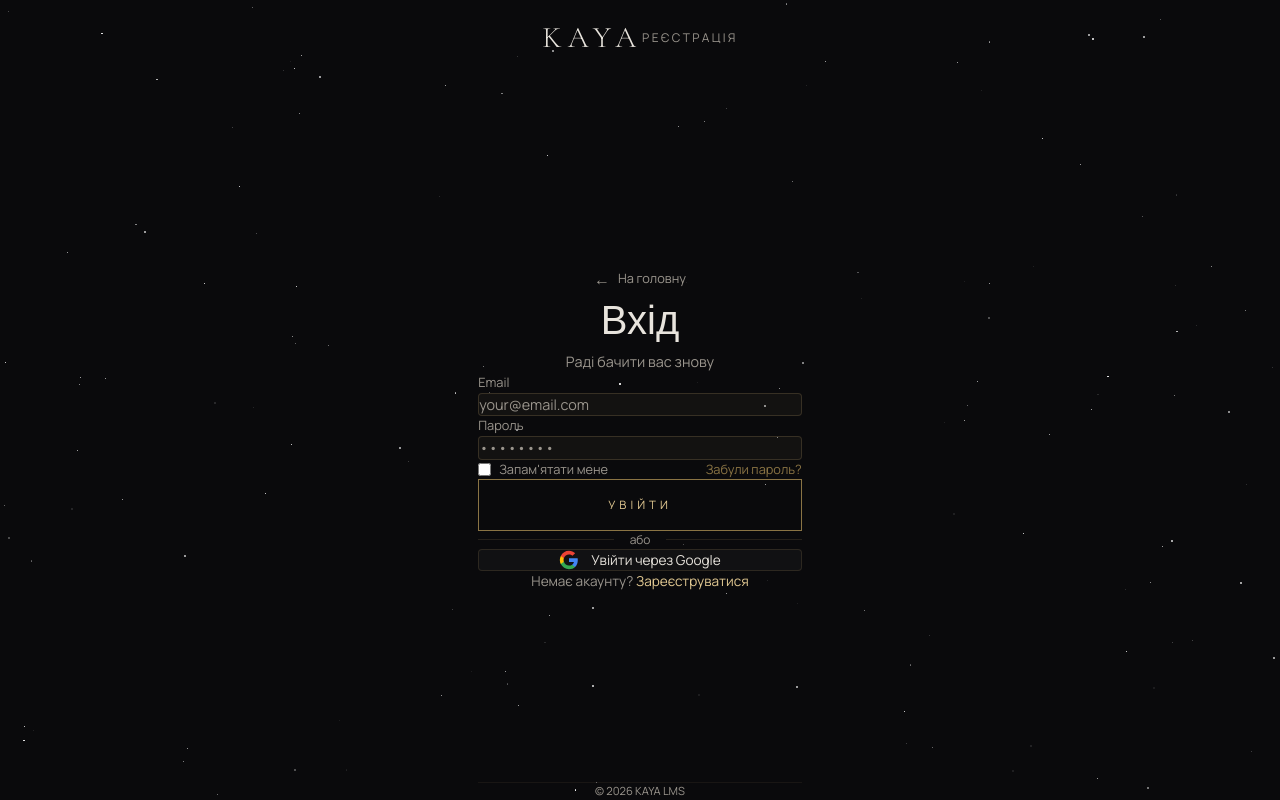
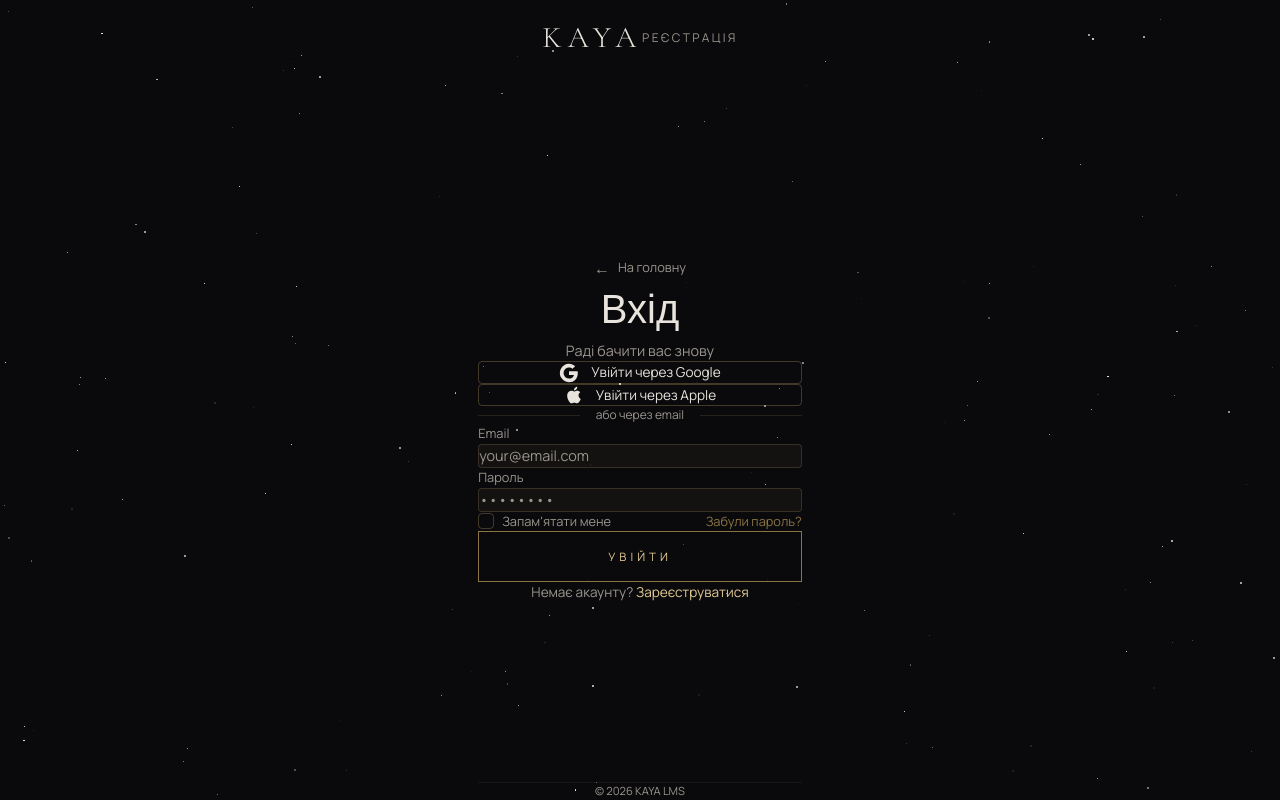
Before and after one commit to historicalalice-pixel/kaya-lms, a Next.js app in the folder web/: page /login in a window 1280 px wide. Built offline with nearby package versions, Linux system fonts and the light colour scheme.

Commit message:
епл і гугл авторизація

```diff
--- a/web/src/app/login/page.tsx
+++ b/web/src/app/login/page.tsx
@@ -31,7 +31,6 @@ export default function LoginPage() {
 
   const handleSubmit = (e: React.FormEvent) => {
     e.preventDefault();
-    // Тут буде логіка авторизації
     console.log("Login:", { email, password });
   };
 
@@ -77,6 +76,33 @@ export default function LoginPage() {
             </p>
           </div>
 
+          {/* SOCIAL LOGIN BUTTONS */}
+          <div className="space-y-3 mb-8">
+            <button className="w-full flex items-center justify-center gap-3 bg-transparent border border-[rgba(201,169,110,0.3)] rounded px-4 py-3 font-sans text-[0.85rem] text-[var(--text)] hover:border-[var(--gold-light)] hover:bg-[rgba(201,169,110,0.05)] transition-all duration-300">
+              <svg className="w-5 h-5" viewBox="0 0 24 24">
+                <path fill="currentColor" d="M22.56 12.25c0-.78-.07-1.53-.2-2.25H12v4.26h5.92c-.26 1.37-1.04 2.53-2.21 3.31v2.77h3.57c2.08-1.92 3.28-4.74 3.28-8.09z"/>
+                <path fill="currentColor" d="M12 23c2.97 0 5.46-.98 7.28-2.66l-3.57-2.77c-.98.66-2.23 1.06-3.71 1.06-2.86 0-5.29-1.93-6.16-4.53H2.18v2.84C3.99 20.53 7.7 23 12 23z"/>
+                <path fill="currentColor" d="M5.84 14.09c-.22-.66-.35-1.36-.35-2.09s.13-1.43.35-2.09V7.07H2.18C1.43 8.55 1 10.22 1 12s.43 3.45 1.18 4.93l2.85-2.22.81-.62z"/>
+                <path fill="currentColor" d="M12 5.38c1.62 0 3.06.56 4.21 1.64l3.15-3.15C17.45 2.09 14.97 1 12 1 7.7 1 3.99 3.47 2.18 7.07l3.66 2.84c.87-2.6 3.3-4.53 6.16-4.53z"/>
+              </svg>
+              Увійти через Google
+            </button>
+
+            <button className="w-full flex items-center justify-center gap-3 bg-transparent border border-[rgba(201,169,110,0.3)] rounded px-4 py-3 font-sans text-[0.85rem] text-[var(--text)] hover:border-[var(--gold-light)] hover:bg-[rgba(201,169,110,0.05)] transition-all duration-300">
+              <svg className="w-5 h-5" viewBox="0 0 24 24" fill="currentColor">
+                <path d="M18.71 19.5c-.83 1.24-1.71 2.45-3.05 2.47-1.34.03-1.77-.79-3.29-.79-1.53 0-2 .77-3.27.82-1.31.05-2.3-1.32-3.14-2.53C4.25 17 2.94 12.45 4.7 9.39c.87-1.52 2.43-2.48 4.12-2.51 1.28-.02 2.5.87 3.29.87.78 0 2.26-1.07 3.81-.91.65.03 2.47.26 3.64 1.98-.09.06-2.17 1.28-2.15 3.81.03 3.02 2.65 4.03 2.68 4.04-.03.07-.42 1.44-1.38 2.83M13 3.5c.73-.83 1.94-1.46 2.94-1.5.13 1.17-.34 2.35-1.04 3.19-.69.85-1.83 1.51-2.95 1.42-.15-1.15.41-2.35 1.05-3.11z"/>
+              </svg>
+              Увійти через Apple
+            </button>
+          </div>
+
+          {/* DIVIDER */}
+          <div className="flex items-center gap-4 mb-8">
+            <div className="flex-1 h-[1px] bg-[rgba(201,169,110,0.15)]"></div>
+            <span className="font-sans text-[0.75rem] text-[var(--text-dim)]">або через email</span>
+            <div className="flex-1 h-[1px] bg-[rgba(201,169,110,0.15)]"></div>
+          </div>
+
           {/* FORM */}
           <form onSubmit={handleSubmit} className="space-y-5">
             <div>
@@ -108,9 +134,15 @@ export default function LoginPage() {
             </div>
 
             <div className="flex items-center justify-between text-[0.8rem]">
-              <label className="flex items-center gap-2 cursor-pointer">
-                <input type="checkbox" className="accent-[var(--gold)]" />
-                <span className="text-[var(--text-dim)]">Запам'ятати мене</span>
+              <label className="flex items-center gap-2 cursor-pointer group">
+                <div className="relative">
+                  <input type="checkbox" className="sr-only peer" />
+                  <div className="w-4 h-4 border border-[rgba(201,169,110,0.3)] rounded peer-checked:bg-[var(--gold)] peer-checked:border-[var(--gold)] transition-all"></div>
+                  <svg className="absolute top-0.5 left-0.5 w-3 h-3 text-[var(--bg)] opacity-0 peer-checked:opacity-100 transition-opacity" viewBox="0 0 24 24" fill="none" stroke="currentColor" strokeWidth="3">
+                    <polyline points="20 6 9 17 4 12"></polyline>
+                  </svg>
+                </div>
+                <span className="text-[var(--text-dim)] group-hover:text-[var(--text)] transition-colors">Запам'ятати мене</span>
               </label>
               <Link href="/forgot-password" className="text-[var(--gold-dim)] hover:text-[var(--gold-light)] transition-colors">
                 Забули пароль?
@@ -121,24 +153,6 @@ export default function LoginPage() {
               Увійти
             </button>
           </form>
-
-          {/* DIVIDER */}
-          <div className="flex items-center gap-4 my-8">
-            <div className="flex-1 h-[1px] bg-[rgba(201,169,110,0.15)]"></div>
-            <span className="font-sans text-[0.75rem] text-[var(--text-dim)]">або</span>
-            <div className="flex-1 h-[1px] bg-[rgba(201,169,110,0.15)]"></div>
-          </div>
-
-          {/* GOOGLE LOGIN */}
-          <button className="w-full flex items-center justify-center gap-3 bg-[rgba(255,255,255,0.03)] border border-[rgba(201,169,110,0.15)] rounded px-4 py-3 font-sans text-[0.85rem] text-[var(--text)] hover:border-[var(--gold-dim)] transition-colors">
-            <svg className="w-5 h-5" viewBox="0 0 24 24">
-              <path fill="#4285F4" d="M22.56 12.25c0-.78-.07-1.53-.2-2.25H12v4.26h5.92c-.26 1.37-1.04 2.53-2.21 3.31v2.77h3.57c2.08-1.92 3.28-4.74 3.28-8.09z"/>
-              <path fill="#34A853" d="M12 23c2.97 0 5.46-.98 7.28-2.66l-3.57-2.77c-.98.66-2.23 1.06-3.71 1.06-2.86 0-5.29-1.93-6.16-4.53H2.18v2.84C3.99 20.53 7.7 23 12 23z"/>
-              <path fill="#FBBC05" d="M5.84 14.09c-.22-.66-.35-1.36-.35-2.09s.13-1.43.35-2.09V7.07H2.18C1.43 8.55 1 10.22 1 12s.43 3.45 1.18 4.93l2.85-2.22.81-.62z"/>
-              <path fill="#EA4335" d="M12 5.38c1.62 0 3.06.56 4.21 1.64l3.15-3.15C17.45 2.09 14.97 1 12 1 7.7 1 3.99 3.47 2.18 7.07l3.66 2.84c.87-2.6 3.3-4.53 6.16-4.53z"/>
-            </svg>
-            Увійти через Google
-          </button>
 
           {/* REGISTER LINK */}
           <p className="text-center mt-8 font-sans text-[0.85rem] text-[var(--text-dim)]">
```
